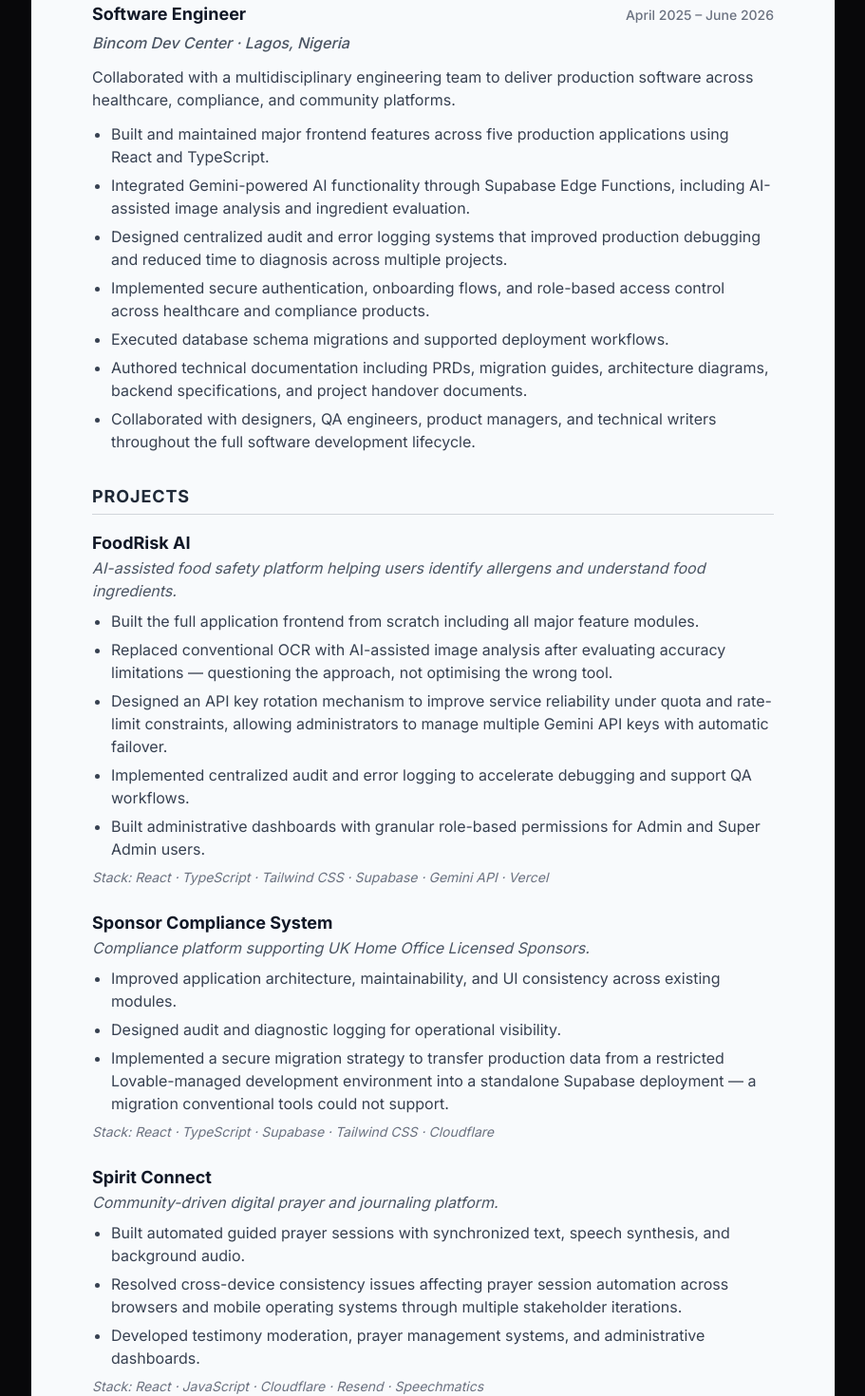
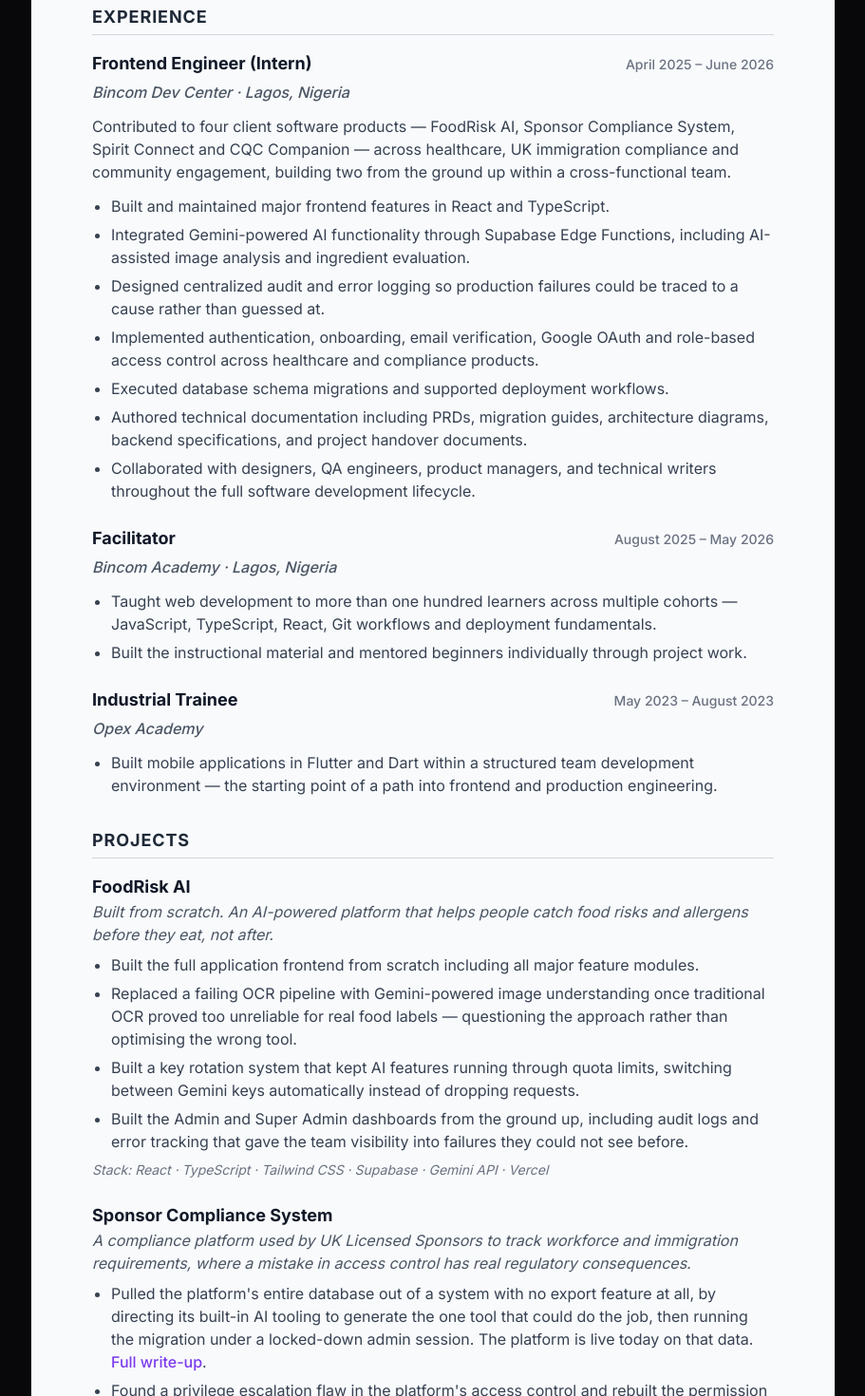
Before and after one commit to Joshua-Eji/My-Portfolio, an Angular app: page /resume in a window 1280 px wide. Shown: the part 780-2250 px from the top of the page at 95% size, without its empty margins (184-1095 px from the left). Built offline with nearby package versions, Linux system fonts and the light colour scheme.

Commit message:
Bring the resume page in line with the CV and LinkedIn
Intern title, four products with CQC named, current LinkedIn and GitHub links, March 2024, Facilitator and Opex roles added, migration links to the case study.

```diff
--- a/src/app/resume/resume.component.ts
+++ b/src/app/resume/resume.component.ts
@@ -1,9 +1,10 @@
 import { Component } from '@angular/core';
+import { RouterLink } from '@angular/router';
 
 @Component({
   selector: 'app-resume',
   standalone: true,
-  imports: [],
+  imports: [RouterLink],
   template: `
     <main class="min-h-screen pt-16 pb-24 bg-bg-base">
       <div class="max-w-4xl mx-auto px-6">
@@ -30,8 +31,8 @@
             <div class="text-sm text-gray-500 border-b-2 border-gray-200 pb-4 flex flex-wrap gap-x-2 gap-y-1">
               <span>Lagos, Nigeria</span> &middot;
               <a href="mailto:joshuaejiobih&#64;gmail.com" class="hover:text-accent-violet transition-colors">joshuaejiobih&#64;gmail.com</a> &middot;
-              <a href="https://linkedin.com/in/joshua-ejiobih-3993a26a" target="_blank" class="hover:text-accent-violet transition-colors">linkedin.com/in/joshua-ejiobih</a> &middot;
-              <a href="https://my-portfoio.vercel.app" target="_blank" class="hover:text-accent-violet transition-colors">my-portfoio.vercel.app</a>
+              <a href="https://www.linkedin.com/in/joshua-ejiobih/" target="_blank" rel="noopener" class="hover:text-accent-violet transition-colors">linkedin.com/in/joshua-ejiobih</a> &middot;
+              <a href="https://github.com/Joshua-Eji" target="_blank" rel="noopener" class="hover:text-accent-violet transition-colors">github.com/Joshua-Eji</a>
             </div>
           </div>
 
@@ -39,7 +40,7 @@
           <section class="mb-8">
             <h2 class="text-lg font-bold text-gray-800 uppercase tracking-wider border-b border-gray-300 pb-1 mb-4">Summary</h2>
             <p class="text-gray-700 leading-relaxed">
-              Software engineer with experience building production web applications spanning AI, healthcare, regulatory compliance, and digital communities. I enjoy solving ambiguous engineering problems, from integrating AI services and designing reliable logging systems to improving developer workflows and shipping user-focused products. My long-term goal is to build intelligent software that combines thoughtful user experiences with dependable engineering.
+              Pulled a client's entire database out of a platform with no export feature at all, by directing its built-in AI tooling to generate the one tool that could do the job, then running the migration myself under a locked-down admin session. That platform is live today on the data I moved. I also found and closed a privilege escalation gap in its access control. Software engineer focused on frontend development, with experience building production web applications across healthcare, UK immigration compliance and community platforms, comfortable moving between frontend architecture, authentication systems and AI integration, with backend and system design as the next stretch of that range.
             </p>
           </section>
 
@@ -49,19 +50,42 @@
 
             <div class="mb-6">
               <div class="flex flex-col sm:flex-row sm:justify-between sm:items-baseline mb-1">
-                <span class="text-lg font-bold text-gray-900">Software Engineer</span>
+                <span class="text-lg font-bold text-gray-900">Frontend Engineer (Intern)</span>
                 <span class="text-sm text-gray-500 font-medium">April 2025 &ndash; June 2026</span>
               </div>
               <div class="text-gray-600 font-medium italic mb-3">Bincom Dev Center &middot; Lagos, Nigeria</div>
-              <p class="text-gray-700 mb-3">Collaborated with a multidisciplinary engineering team to deliver production software across healthcare, compliance, and community platforms.</p>
+              <p class="text-gray-700 mb-3">Contributed to four client software products &mdash; FoodRisk AI, Sponsor Compliance System, Spirit Connect and CQC Companion &mdash; across healthcare, UK immigration compliance and community engagement, building two from the ground up within a cross-functional team.</p>
               <ul class="list-disc pl-5 space-y-1.5 text-gray-700">
-                <li>Built and maintained major frontend features across five production applications using React and TypeScript.</li>
+                <li>Built and maintained major frontend features in React and TypeScript.</li>
                 <li>Integrated Gemini-powered AI functionality through Supabase Edge Functions, including AI-assisted image analysis and ingredient evaluation.</li>
-                <li>Designed centralized audit and error logging systems that improved production debugging and reduced time to diagnosis across multiple projects.</li>
-                <li>Implemented secure authentication, onboarding flows, and role-based access control across healthcare and compliance products.</li>
+                <li>Designed centralized audit and error logging so production failures could be traced to a cause rather than guessed at.</li>
+                <li>Implemented authentication, onboarding, email verification, Google OAuth and role-based access control across healthcare and compliance products.</li>
                 <li>Executed database schema migrations and supported deployment workflows.</li>
                 <li>Authored technical documentation including PRDs, migration guides, architecture diagrams, backend specifications, and project handover documents.</li>
                 <li>Collaborated with designers, QA engineers, product managers, and technical writers throughout the full software development lifecycle.</li>
+              </ul>
+            </div>
+
+            <div class="mb-6">
+              <div class="flex flex-col sm:flex-row sm:justify-between sm:items-baseline mb-1">
+                <span class="text-lg font-bold text-gray-900">Facilitator</span>
+                <span class="text-sm text-gray-500 font-medium">August 2025 &ndash; May 2026</span>
+              </div>
+              <div class="text-gray-600 font-medium italic mb-3">Bincom Academy &middot; Lagos, Nigeria</div>
+              <ul class="list-disc pl-5 space-y-1.5 text-gray-700">
+                <li>Taught web development to more than one hundred learners across multiple cohorts &mdash; JavaScript, TypeScript, React, Git workflows and deployment fundamentals.</li>
+                <li>Built the instructional material and mentored beginners individually through project work.</li>
+              </ul>
+            </div>
+
+            <div class="mb-2">
+              <div class="flex flex-col sm:flex-row sm:justify-between sm:items-baseline mb-1">
+                <span class="text-lg font-bold text-gray-900">Industrial Trainee</span>
+                <span class="text-sm text-gray-500 font-medium">May 2023 &ndash; August 2023</span>
+              </div>
+              <div class="text-gray-600 font-medium italic mb-3">Opex Academy</div>
+              <ul class="list-disc pl-5 space-y-1.5 text-gray-700">
+                <li>Built mobile applications in Flutter and Dart within a structured team development environment &mdash; the starting point of a path into frontend and production engineering.</li>
               </ul>
             </div>
           </section>
@@ -72,35 +96,35 @@
 
             <div class="mb-6">
               <div class="font-bold text-gray-900 text-lg">FoodRisk AI</div>
-              <div class="text-gray-600 italic mb-2">AI-assisted food safety platform helping users identify allergens and understand food ingredients.</div>
+              <div class="text-gray-600 italic mb-2">Built from scratch. An AI-powered platform that helps people catch food risks and allergens before they eat, not after.</div>
               <ul class="list-disc pl-5 space-y-1.5 text-gray-700 mb-2">
                 <li>Built the full application frontend from scratch including all major feature modules.</li>
-                <li>Replaced conventional OCR with AI-assisted image analysis after evaluating accuracy limitations &mdash; questioning the approach, not optimising the wrong tool.</li>
-                <li>Designed an API key rotation mechanism to improve service reliability under quota and rate-limit constraints, allowing administrators to manage multiple Gemini API keys with automatic failover.</li>
-                <li>Implemented centralized audit and error logging to accelerate debugging and support QA workflows.</li>
-                <li>Built administrative dashboards with granular role-based permissions for Admin and Super Admin users.</li>
+                <li>Replaced a failing OCR pipeline with Gemini-powered image understanding once traditional OCR proved too unreliable for real food labels &mdash; questioning the approach rather than optimising the wrong tool.</li>
+                <li>Built a key rotation system that kept AI features running through quota limits, switching between Gemini keys automatically instead of dropping requests.</li>
+                <li>Built the Admin and Super Admin dashboards from the ground up, including audit logs and error tracking that gave the team visibility into failures they could not see before.</li>
               </ul>
               <div class="text-sm text-gray-500 italic">Stack: React &middot; TypeScript &middot; Tailwind CSS &middot; Supabase &middot; Gemini API &middot; Vercel</div>
             </div>
 
             <div class="mb-6">
               <div class="font-bold text-gray-900 text-lg">Sponsor Compliance System</div>
-              <div class="text-gray-600 italic mb-2">Compliance platform supporting UK Home Office Licensed Sponsors.</div>
+              <div class="text-gray-600 italic mb-2">A compliance platform used by UK Licensed Sponsors to track workforce and immigration requirements, where a mistake in access control has real regulatory consequences.</div>
               <ul class="list-disc pl-5 space-y-1.5 text-gray-700 mb-2">
-                <li>Improved application architecture, maintainability, and UI consistency across existing modules.</li>
-                <li>Designed audit and diagnostic logging for operational visibility.</li>
-                <li>Implemented a secure migration strategy to transfer production data from a restricted Lovable-managed development environment into a standalone Supabase deployment &mdash; a migration conventional tools could not support.</li>
+                <li>Pulled the platform's entire database out of a system with no export feature at all, by directing its built-in AI tooling to generate the one tool that could do the job, then running the migration under a locked-down admin session. The platform is live today on that data. <a routerLink="/engineering/scs" class="text-accent-violet hover:underline font-medium">Full write-up</a>.</li>
+                <li>Found a privilege escalation flaw in the platform's access control and rebuilt the permission checks at the layer where they actually needed to sit.</li>
+                <li>Built the centralized activity and error logging that gave the team visibility into production issues for the first time.</li>
+                <li>Improved application architecture, maintainability and UI consistency across existing modules.</li>
               </ul>
               <div class="text-sm text-gray-500 italic">Stack: React &middot; TypeScript &middot; Supabase &middot; Tailwind CSS &middot; Cloudflare</div>
             </div>
 
             <div class="mb-4">
               <div class="font-bold text-gray-900 text-lg">Spirit Connect</div>
-              <div class="text-gray-600 italic mb-2">Community-driven digital prayer and journaling platform.</div>
+              <div class="text-gray-600 italic mb-2">Built from scratch. A guided prayer and journaling platform where the hardest problem was not the backend &mdash; it was getting an automated audio session to behave the same way on an iPhone as it did on a desktop browser.</div>
               <ul class="list-disc pl-5 space-y-1.5 text-gray-700 mb-2">
-                <li>Built automated guided prayer sessions with synchronized text, speech synthesis, and background audio.</li>
-                <li>Resolved cross-device consistency issues affecting prayer session automation across browsers and mobile operating systems through multiple stakeholder iterations.</li>
-                <li>Developed testimony moderation, prayer management systems, and administrative dashboards.</li>
+                <li>Built automated guided prayer sessions with synchronized text, speech synthesis and background audio.</li>
+                <li>Resolved cross-device audio inconsistencies through repeated testing and iteration with the client, standardizing timing and playback behaviour across browsers and mobile operating systems.</li>
+                <li>Developed testimony moderation, prayer library administration and administrative dashboards.</li>
               </ul>
               <div class="text-sm text-gray-500 italic">Stack: React &middot; JavaScript &middot; Cloudflare &middot; Resend &middot; Speechmatics</div>
             </div>
@@ -110,10 +134,10 @@
           <section class="mb-8">
             <h2 class="text-lg font-bold text-gray-800 uppercase tracking-wider border-b border-gray-300 pb-1 mb-4">Technical Impact</h2>
             <ul class="list-disc pl-5 space-y-1.5 text-gray-700">
-                <li>Contributed to five production software products across healthcare, compliance, and digital communities.</li>
+                <li>Contributed to four client software products across healthcare, compliance and digital communities, building two of them from scratch.</li>
                 <li>Facilitated technical learning for 100+ students across multiple development cohorts at Bincom Academy.</li>
-                <li>Collaborated across engineering, QA, product, design, and documentation teams on concurrent projects.</li>
-                <li>Introduces engineering improvements &mdash; centralized logging, AI key rotation, secure migrations &mdash; that increased maintainability, reliability, and debugging efficiency.</li>
+                <li>Introduced engineering improvements &mdash; centralized logging, AI key rotation, a secure migration out of a closed platform &mdash; that made the systems easier to maintain and to debug.</li>
+                <li>Collaborated across engineering, QA, product, design and documentation teams on concurrent projects.</li>
                 <li>Authored extensive technical documentation supporting production software delivery and long-term maintainability.</li>
             </ul>
           </section>
@@ -134,6 +158,9 @@
               <div class="font-bold text-gray-800">AI</div>
               <div>Gemini API &middot; AI-assisted image analysis &middot; Prompt-driven features</div>
 
+              <div class="font-bold text-gray-800">Practices</div>
+              <div>Authentication &middot; Role-Based Access Control &middot; Database Migrations &middot; Observability and Logging &middot; Technical Documentation</div>
+
               <div class="font-bold text-gray-800">Tools</div>
               <div>Git &middot; GitHub &middot; Cloudflare &middot; Vercel &middot; Resend &middot; Speechmatics</div>
             </div>
@@ -144,10 +171,10 @@
             <h2 class="text-lg font-bold text-gray-800 uppercase tracking-wider border-b border-gray-300 pb-1 mb-4">Education</h2>
             <div class="flex flex-col sm:flex-row sm:justify-between sm:items-baseline mb-1">
               <span class="font-bold text-gray-900 text-lg">B.Sc. Computer Science</span>
-              <span class="text-sm text-gray-500 font-medium">2024</span>
+              <span class="text-sm text-gray-500 font-medium">March 2024</span>
             </div>
             <div class="text-gray-700 font-medium mb-1">University of Nigeria, Nsukka</div>
-            <div class="text-gray-600 italic">Research: Receipt Genius &mdash; Design and Implementation of a Receipt Generation Application for SMEs</div>
+            <div class="text-gray-600 italic">Research: Receipt Genius &mdash; a receipt generation application for SMEs, built in Flutter</div>
           </section>
 
           <!-- Certifications & Languages -->
```
